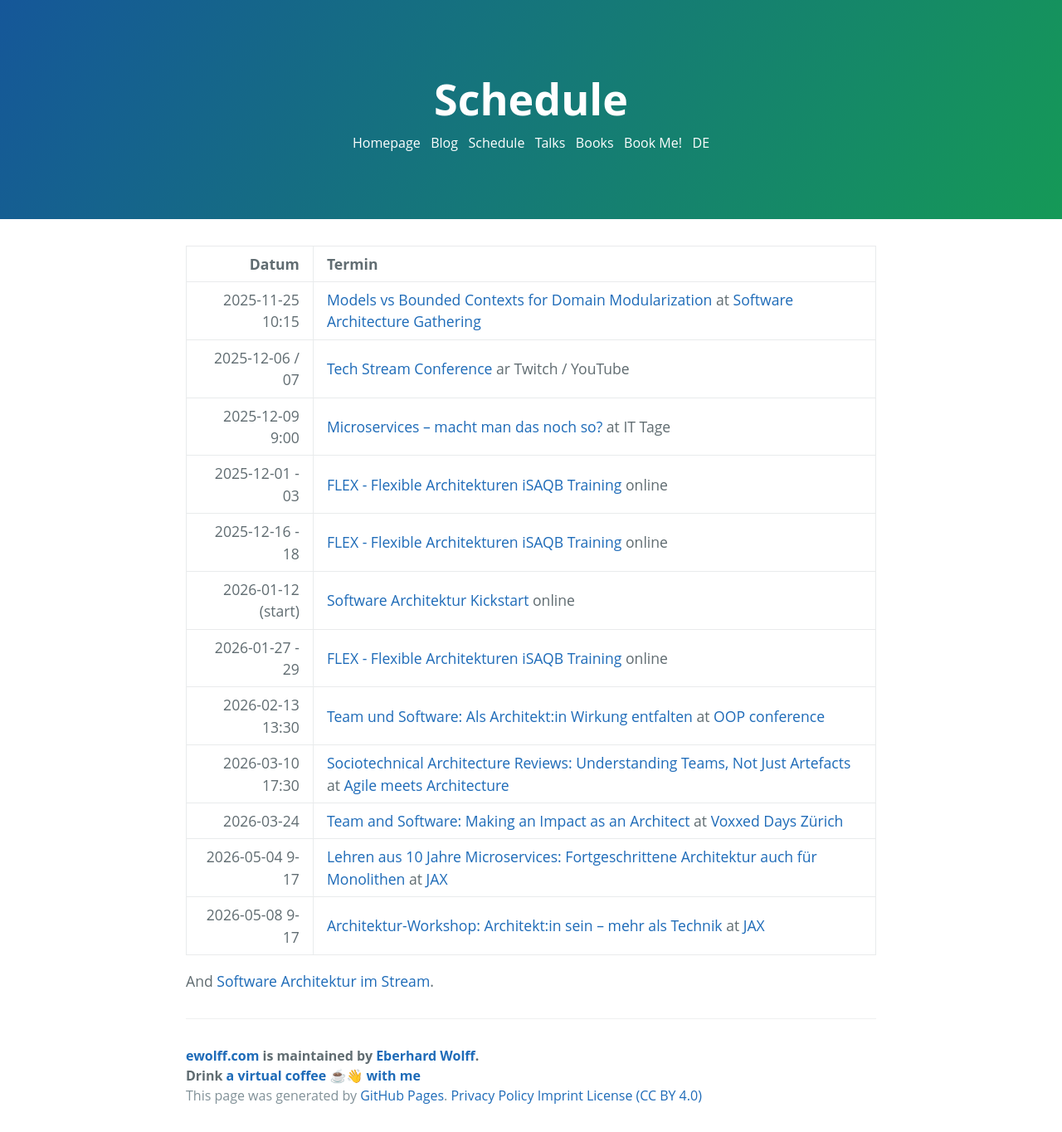
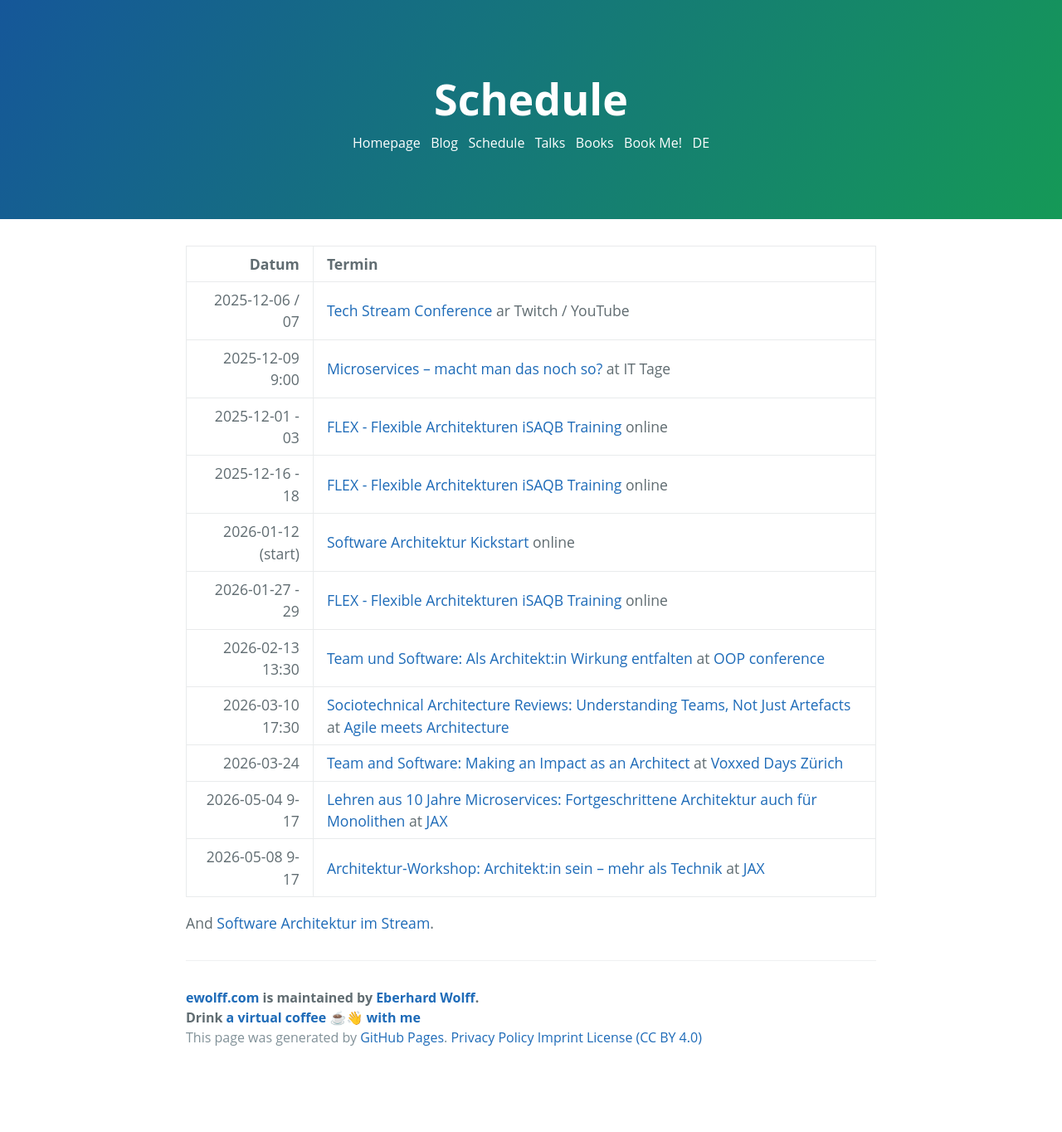
Before and after one commit to ewolff/ewolff.com, a Jekyll site: the page built from schedule.md, in a window 1280 px wide. Shown: the whole page at 83% size. Built offline with Jekyll 4.4.1, drawn with Linux system fonts in a browser that asks for light colours; our own code applies the rules of GitHub Pages for plain Markdown files; after the commit the page ends 1294 px from its top, so only the background shows below that.

Commit message:
Gehaltenen Vortrag entfernt

```diff
--- a/schedule.md
+++ b/schedule.md
@@ -4,7 +4,6 @@ title: Schedule
 
 |            Datum | Termin                                                                                                                                                                                        |
 |-----------------:|:----------------------------------------------------------------------------------------------------------------------------------------------------------------------------------------------|
-| 2025-11-25 10:15 | [Models vs Bounded Contexts for Domain Modularization](https://conferences.isaqb.org/software-architecture-gathering/session/models-vs-bounded-contexts-for-domain-modularization/) at [Software Architecture Gathering](https://conferences.isaqb.org/software-architecture-gathering/) |
 |  2025-12-06 / 07 | [Tech Stream Conference](https://test-conf.de/) ar Twitch / YouTube  |
 |  2025-12-09 9:00 | [Microservices – macht man das noch so? ](https://www.ittage.informatik-aktuell.de/programm/2025/microservices-macht-man-das-noch-so.html) at IT Tage                                         |
 |  2025-12-01 - 03 | [FLEX - Flexible Architekturen iSAQB Training](https://www.socreatory.com/de/trainings/flex) online                                                                                           |
```
Also changed, not shown: termine.md (+0 -1 lines).
